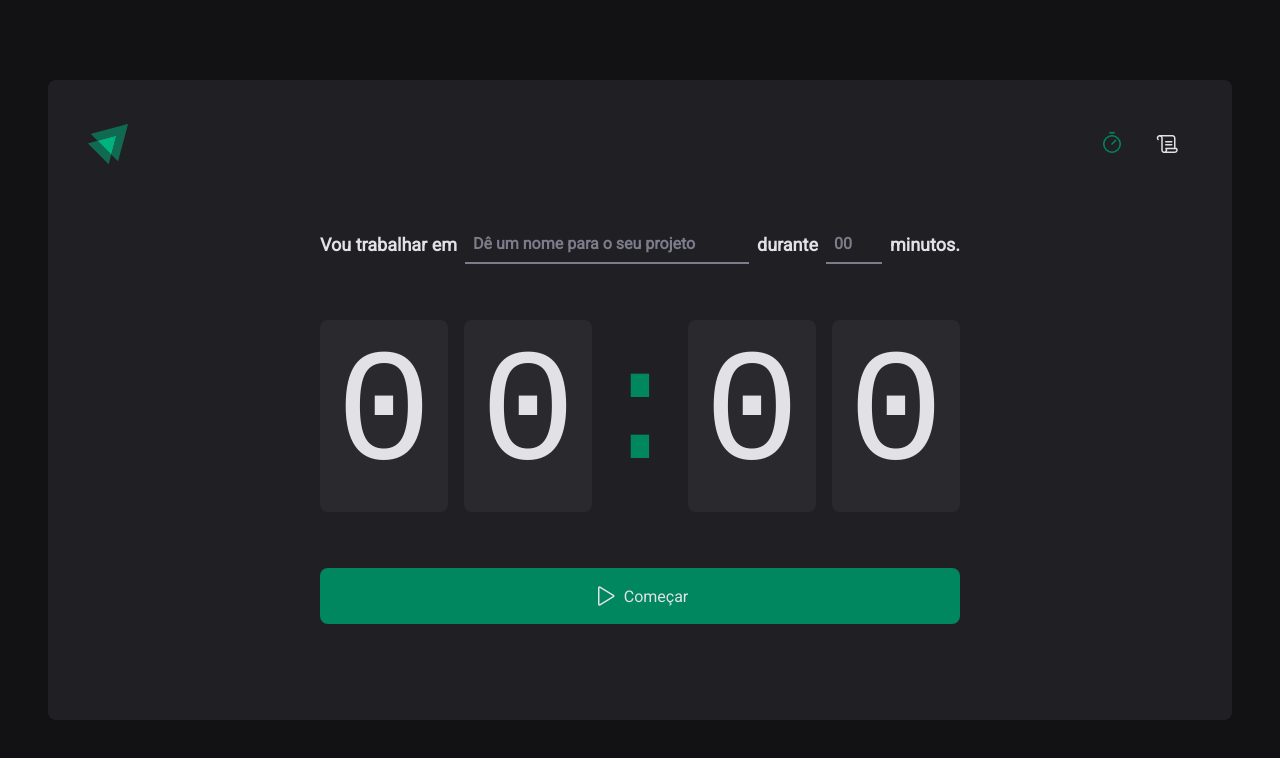
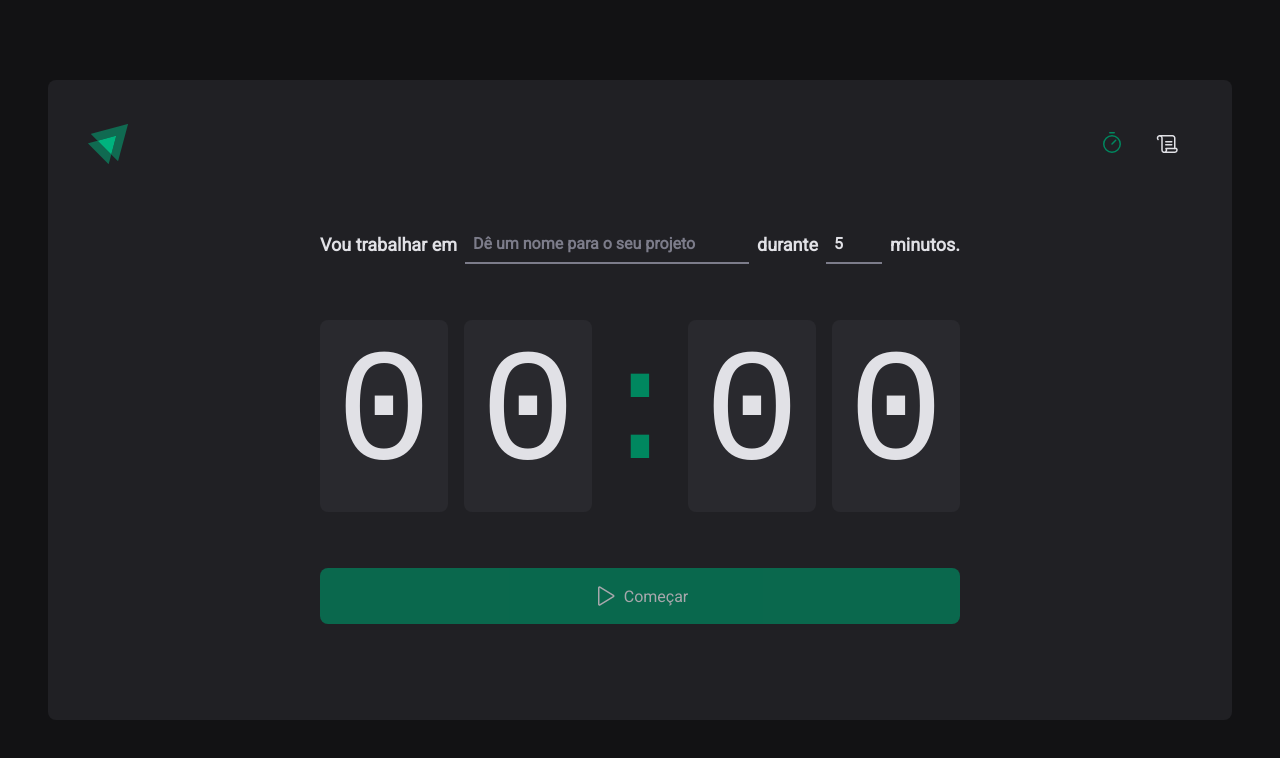
Before and after one commit to joaofreitas91/react-js-pomodoro-timer, a React (Vite) app: page / in a window 1280 px wide. Shown: the top 758 px of the page. Built offline with nearby package versions, Linux system fonts and the light colour scheme.

Commit message:
:memo: hook form with zod

```diff
--- a/package.json
+++ b/package.json
@@ -10,11 +10,14 @@
     "lint": "eslint src/**/*.ts --ext .ts,.tsx"
   },
   "dependencies": {
+    "@hookform/resolvers": "^2.9.7",
     "phosphor-react": "^1.4.1",
     "react": "^18.2.0",
     "react-dom": "^18.2.0",
+    "react-hook-form": "^7.34.0",
     "react-router-dom": "^6.3.0",
-    "styled-components": "^5.3.5"
+    "styled-components": "^5.3.5",
+    "zod": "^3.17.10"
   },
   "devDependencies": {
     "@rocketseat/eslint-config": "^1.1.3",
--- a/src/pages/Home/index.tsx
+++ b/src/pages/Home/index.tsx
@@ -9,10 +9,49 @@ import {
   TaskInput,
 } from './styles'
 
+import { useForm } from 'react-hook-form'
+
+/*
+Forma de usar o hook form:
+
+import { zodResolver } from '@hookform/resolvers/zod'
+import * as zod from 'zod'
+
+const NewCycleFormValidationSchema = zod.object({
+  task: zod
+    .string()
+    .min(1, 'Informe a Tarefa')
+    .max(100, 'A Tarefa não pode ter mais que 100 caracteres'),
+  minutesAmount: zod
+    .number()
+    .min(1, 'O tempo deve ser maior que 1 minuto')
+    .max(60, 'O tempo não pode ser maior que 60 minutos'),
+}) */
+
 export const Home = () => {
+  const { register, handleSubmit, watch } = useForm()
+
+  /*
+  Forma de usar o hook form:
+
+  const { register, handleSubmit, watch, formState } = useForm({
+    resolver: zodResolver(NewCycleFormValidationSchema),
+  })
+
+  console.log(formState.errors) */
+
+  const task = watch('task')
+  const minutes = watch('minutesAmount')
+
+  const isSubmitDisabled = task && minutes
+
+  function handleNewCycle(data: any) {
+    // console.log(data)
+  }
+
   return (
     <HomeContainer>
-      <form action="">
+      <form onSubmit={handleSubmit(handleNewCycle)} action="">
         <FormContainer>
           <label htmlFor="task">Vou trabalhar em</label>
           <TaskInput
@@ -20,6 +59,7 @@ export const Home = () => {
             id="task"
             list="task-suggestions"
             placeholder="Dê um nome para o seu projeto"
+            {...register('task', { required: true })}
           />
 
           <datalist id="task-suggestions">
@@ -34,9 +74,12 @@ export const Home = () => {
             type="number"
             id="minutesAmount"
             placeholder="00"
-            min={5}
-            max={60}
             step={5}
+            {...register('minutesAmount', {
+              valueAsNumber: true,
+              required: true,
+              value: 5,
+            })}
           />
 
           <span>minutos.</span>
@@ -50,7 +93,7 @@ export const Home = () => {
           <span>0</span>
         </CountdownContainer>
 
-        <StartCountdownButton type="submit">
+        <StartCountdownButton type="submit" disabled={!isSubmitDisabled}>
           <Play size={24} />
           Começar
         </StartCountdownButton>
```
Also changed, not shown: 1 other file (tests, documents, lock files or other folders).
